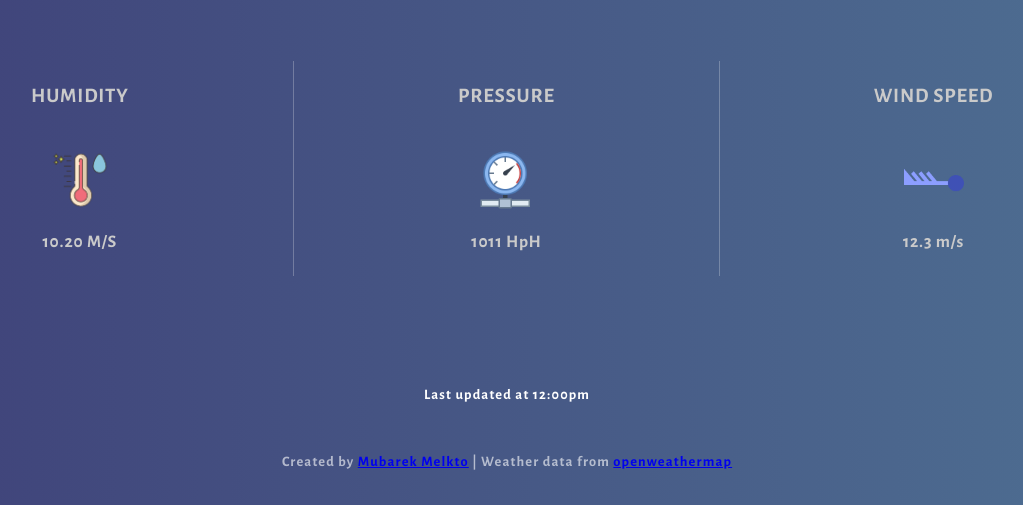
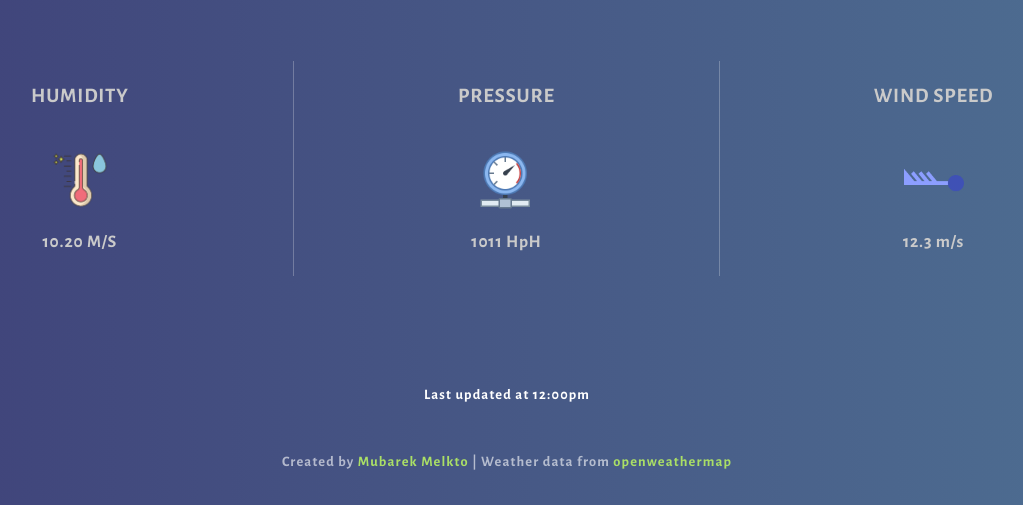
Before and after one commit to mubarek78/-Phase-1-project, a website: page index.html in a window 1280 px wide. Shown: the part 520-1025 px from the top of the page, without its empty margins (133-1156 px from the left). Drawn offline with nearby package versions, Linux system fonts and the light colour scheme; no server answers.

Commit message:
Update styles.css

```diff
--- a/styles.css
+++ b/styles.css
@@ -35,6 +35,10 @@
     color: #fff;
     padding: 5% 0;
   }
+a:link {
+  text-decoration: none;
+    color: #aadf66;
+}
 
   /*----------------
     Containers
```
